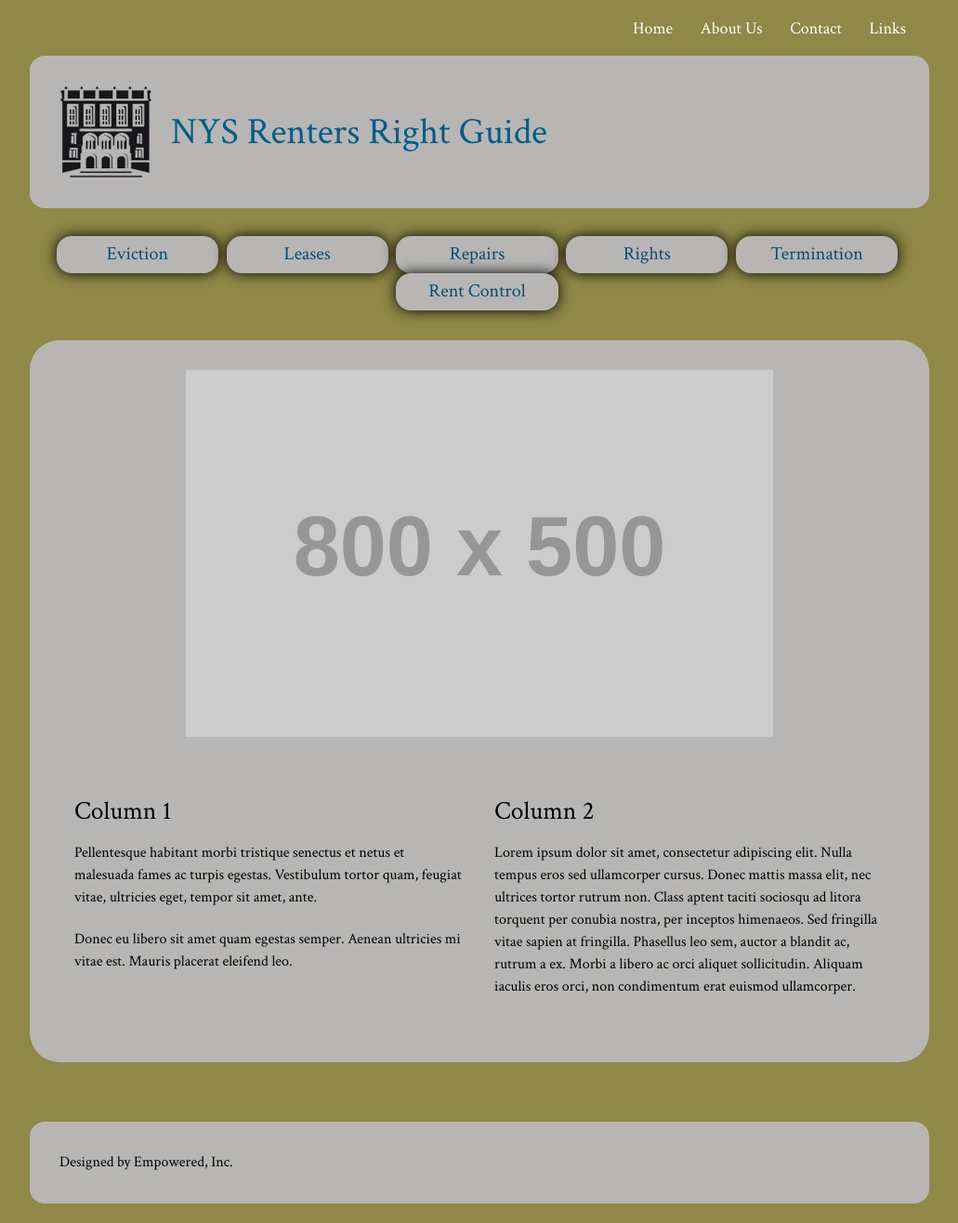
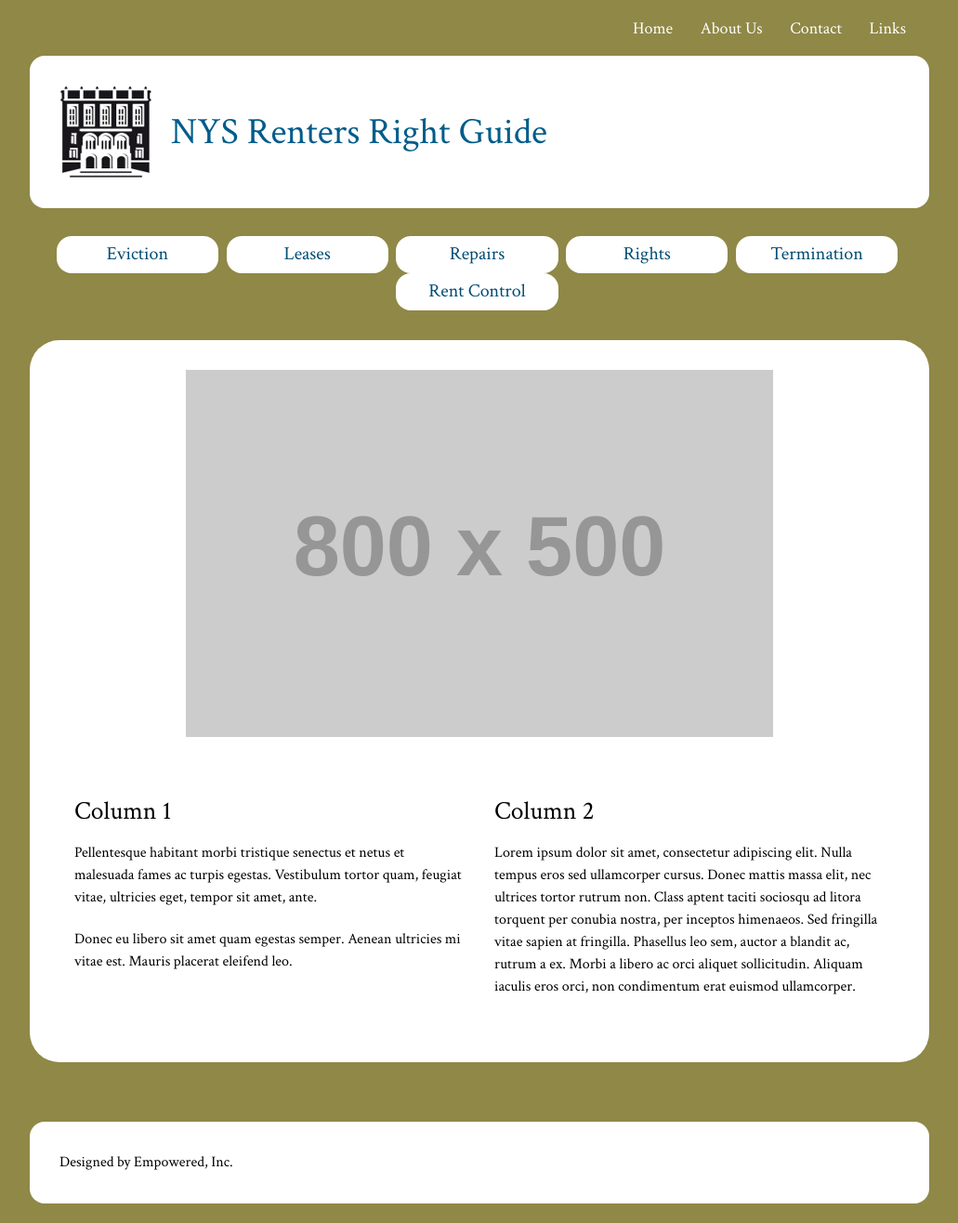
Before and after one commit to iinf362/team2, a Jekyll site: the page built from index.html, in a window 1280 px wide. Shown: the whole page at 93% size, without its empty margins (124-1155 px from the left). Built offline with Jekyll 4.4.1, drawn with Linux system fonts in a browser that asks for light colours.

Commit message:
made white and removed shadows

```diff
--- a/css/style.css
+++ b/css/style.css
@@ -152,7 +152,7 @@ small, .font_small {font-size: 0.833em;}
 
 .block {
 	border-style: none;
-	background-color: #b7b6b4;
+	background-color: white;
 	/*box-shadow: 0px 0px 40px 0px black;*/
 	padding: 10px 0 10px 10px;
 	padding: 2em;
@@ -175,10 +175,10 @@ small, .font_small {font-size: 0.833em;}
 }
 
 .nav li {
-	background-color: #b7b6b4;
+	background-color: white;
 	height: 40px;
 	border-style: none;
-	box-shadow: 0px 0px 15px 0px;
+	/*box-shadow: 0px 0px 15px 0px;*/
 	margin-bottom: 0.8em;
 }
 
@@ -213,7 +213,7 @@ small, .font_small {font-size: 0.833em;}
 }
 
 .nav-link:hover {
-	color: #b7b6b4;
+	color: white;
 }
 
 .main-block {
```
